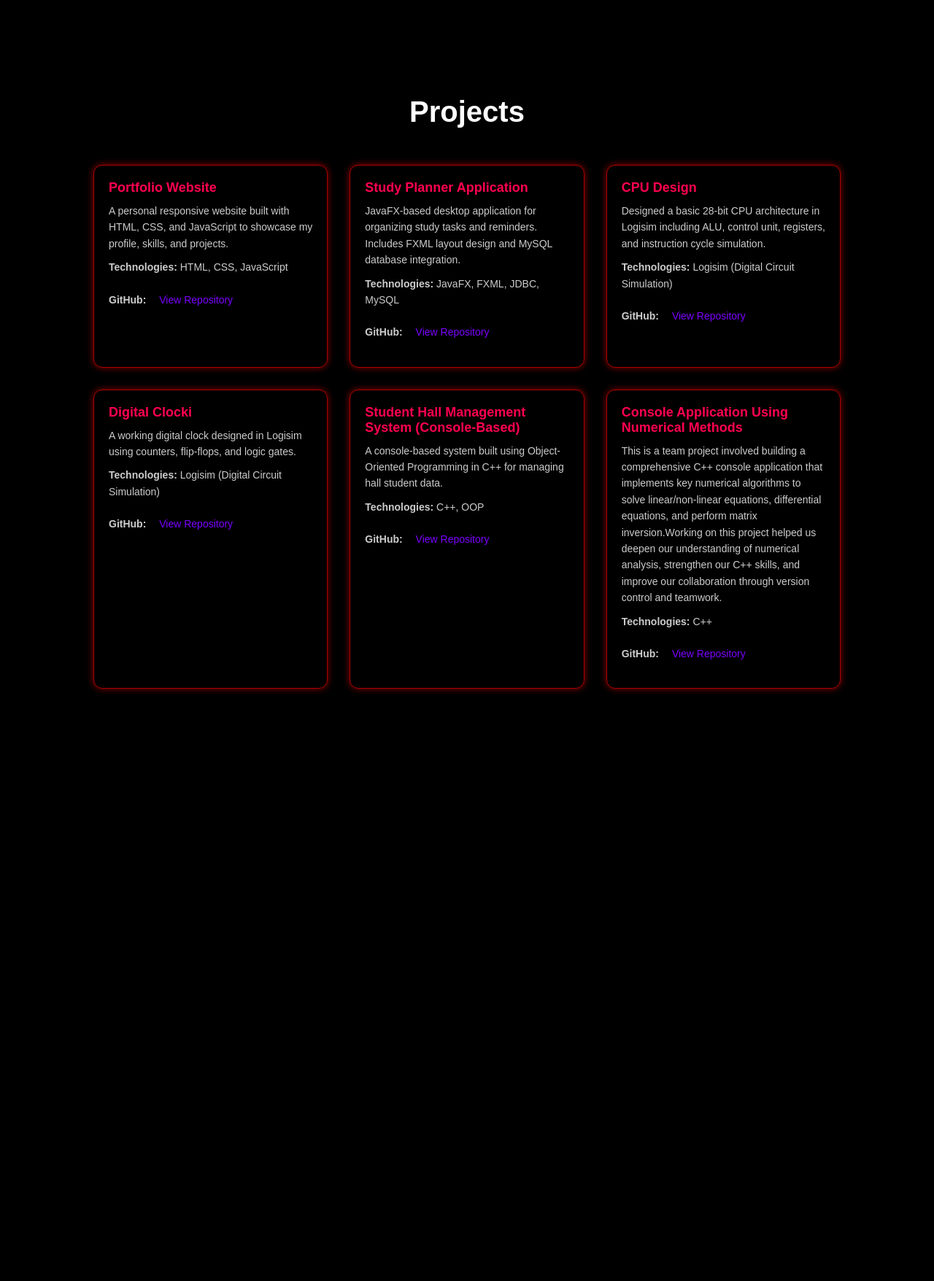
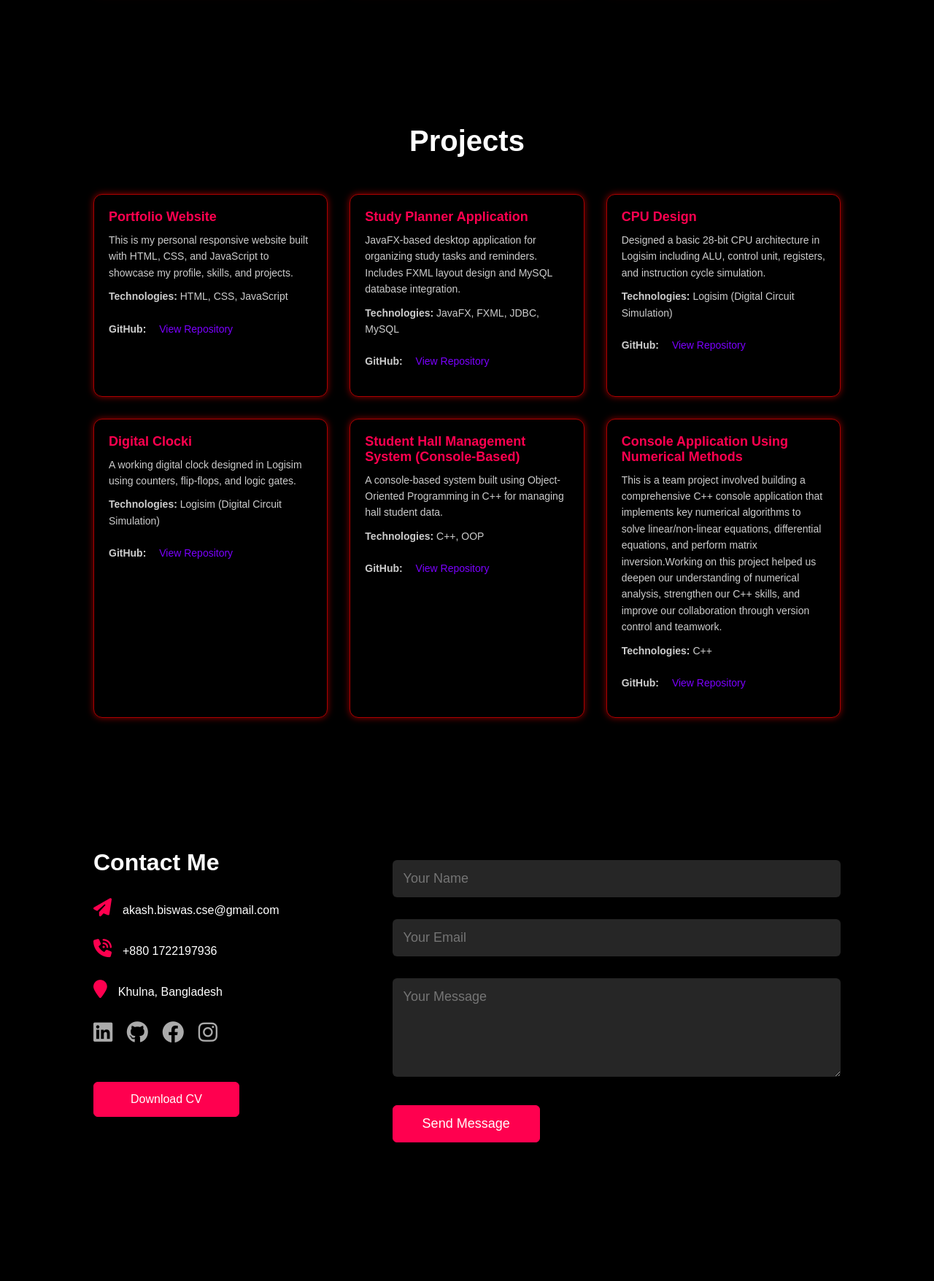
Before and after one commit to akash-kumar-biswas/Portfolio-Website, a PHP site: page / in a window 1280 px wide. Shown: the part 3085-4841 px from the top of the page at 73% size. Before the commit the page ends 4035 px from the top, so only its background shows below. Run offline with PHP 8.4, Linux system fonts and the light colour scheme.

Commit message:
complete the contact section

```diff
--- a/index.html
+++ b/index.html
@@ -5,6 +5,7 @@
     <meta name="viewport" content="width=device-width, initial-scale=1.0">
     <title>Akash Biswas | Portfolio</title>
     <link rel="stylesheet" href="style.css">
+    <link rel="stylesheet" href="https://cdnjs.cloudflare.com/ajax/libs/font-awesome/6.4.0/css/all.min.css">
 </head>
 <body>
     <div id="header">
@@ -168,7 +169,7 @@
 
             <div class="project-card">
                 <h3>Portfolio Website</h3>
-                <p>A personal responsive website built with HTML, CSS, and JavaScript to showcase my profile, skills, and projects.</p>
+                <p>This is my personal responsive website built with HTML, CSS, and JavaScript to showcase my profile, skills, and projects.</p>
                 <p><strong>Technologies:</strong> HTML, CSS, JavaScript</p>
                 <p><strong>GitHub:</strong>
                      <a class="repo-link" href="https://github.com/akash-kumar-biswas/Portfolio-Website" target="_blank">
@@ -233,5 +234,36 @@
         </div>
     </div>
 </div>
+
+
+<!-- ---------Contact---------- -->
+<div id="contact">
+    <div class="container">
+        <div class="row">
+            <div class="contact-left">
+                <h1 class="sub-title_contact">Contact Me</h1>
+                <p><i class="fa-solid fa-paper-plane"></i>akash.biswas.cse@gmail.com</p>
+                <p><i class="fa-solid fa-phone-volume"></i>+880 1722197936</p>
+                <p><i class="fa-solid fa-location-pin"></i>Khulna, Bangladesh</p>
+                <div class="social-icons">
+                    <a href="https://www.linkedin.com/in/akash-biswas-84b824266/"><i class="fa-brands fa-linkedin"></i></a>
+                    <a href="https://github.com/akash-kumar-biswas"><i class="fa-brands fa-github"></i></a>
+                    <a href="https://www.facebook.com/akash.kumar.biswas.686916"><i class="fa-brands fa-facebook"></i></a>
+                    <a href="https://www.instagram.com/akash.kumar.57?igsh=OG1pNThmeWl3MHF0"><i class="fa-brands fa-instagram"></i></a>
+                </div>
+                <a href="Images/My_CV.pdf" download class="btn"> Download CV </a>
+            </div>
+            <div class="contact-right">
+                <form>
+                    <input type="text" name="Name" placeholder="Your Name" required>
+                    <input type="email" name="Email" placeholder="Your Email" required>
+                    <textarea rows="5" name="Message" placeholder="Your Message" required></textarea>
+                    <button type="submit" class="btn2">Send Message</button>
+                </form>
+            </div>
+        </div>
+    </div>
+</div>
+
 </body>
 </html>
--- a/style.css
+++ b/style.css
@@ -10,6 +10,9 @@ body{
     color: #fff;
 }
 
+html {
+    scroll-behavior: smooth;
+}
 
 .header-content {
     display: flex;
@@ -112,8 +115,9 @@ nav ul li a:hover:after{
 
 /*------------------About Section------------------*/
 #about {
-    padding: 80px 0;
+    padding: 100px 0 100px;
     color: #ababab;
+    scroll-margin-top: 0;
 }
 
 
@@ -161,8 +165,9 @@ nav ul li a:hover:after{
 /*------------------Education Section------------------*/
 
 #education {
-    padding: 100px 0;
+    padding: 100px 0 100px;
     color: #ababab;
+    scroll-margin-top: 0;
 }
 
 .education-wrapper {
@@ -227,9 +232,10 @@ nav ul li a:hover:after{
 /*------------------Skill Section------------------*/
 
 #skills {
-    padding: 100px 0;
+    padding: 100px 0 100px;
     background: #000000;
     color: #ffffff;
+    scroll-margin-top: 0;
 }
 
 
@@ -274,9 +280,11 @@ nav ul li a:hover:after{
 
 /*------------------Skill Section------------------*/
 #projects {
+    padding: 100px 0 100px;
     background-color: #000000;
     padding: 60px 0;
     color: #ffffff;
+    scroll-margin-top: 0;
 }
 
 .projects-grid {
@@ -334,3 +342,102 @@ nav ul li a:hover:after{
 .repo-link:hover {
     background-color: #023947;
 }
+
+/*------------------Contact Section------------------*/
+
+#contact {
+    padding: 100px 0 100px;
+    background-color: #000;
+    color: #fff;
+    scroll-margin-top: 0;
+}
+
+.contact-left {
+    flex-basis: 35%;
+}
+
+.contact-right {
+    flex-basis: 60%;
+}
+
+.contact-left p{
+    margin-top: 30px;
+}
+
+.contact-left p i {
+    color:#ff004f;
+    margin-right: 15px;
+    font-size: 25px;
+}
+
+.social-icons {
+    margin-top: 30px;
+}
+
+.social-icons a{
+    text-decoration: none;
+    font-size: 30px;
+    margin-right: 15px;
+    color: #ababab;
+    display: inline-block;
+    transition: color 0.3s ease;
+}
+.social-icons a:hover {
+    color: #ff004f;
+}
+
+.btn{
+    display: inline-block;
+    margin: 50px auto;
+    width: fit-content;
+    border: 1px solid #ff004f;
+    padding: 14px 50px;
+    border-radius: 6px;
+    text-decoration: none;
+    color: white;
+    background: #ff004f;
+    transition: background-color 0.3s ease;
+}
+
+.btn:hover {
+    background-color: #ff004f;
+}
+
+.contact-right form{
+    width: 100%;
+}
+
+form input,
+form textarea {
+    width: 100%;
+    border: 0;
+    outline: none;
+    background: #262626;
+    padding: 15px;
+    margin: 15px 0;
+    color: #fff;
+    font-size: 18px;
+    border-radius: 6px;
+}
+
+form button.btn2 {
+    display: inline-block;
+    margin: 50px auto;
+    width: fit-content;
+    border: 1px solid #ff004f;
+    padding: 14px 40px;
+    font-size: 18px;
+    border-radius: 6px;
+    text-decoration: none;
+    color: white;
+    cursor: pointer;
+    background: #ff004f;
+    transition: background-color 0.3s ease;
+    position: relative;
+    top: -30px;
+}
+
+.sub-title_contact {
+    position: relative;
+    right: inherit;
+}
```
Also changed, not shown: 1 other file.
